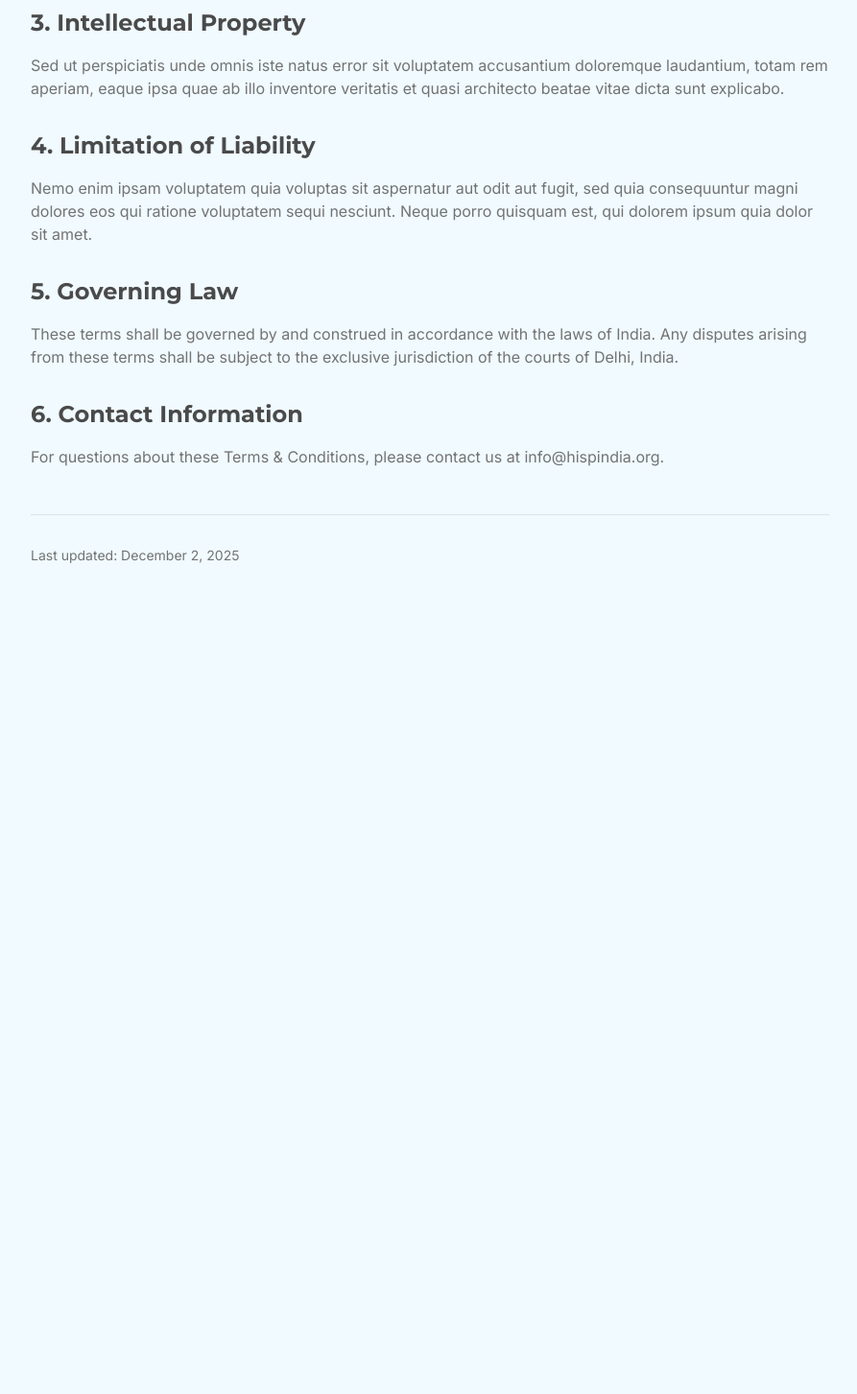
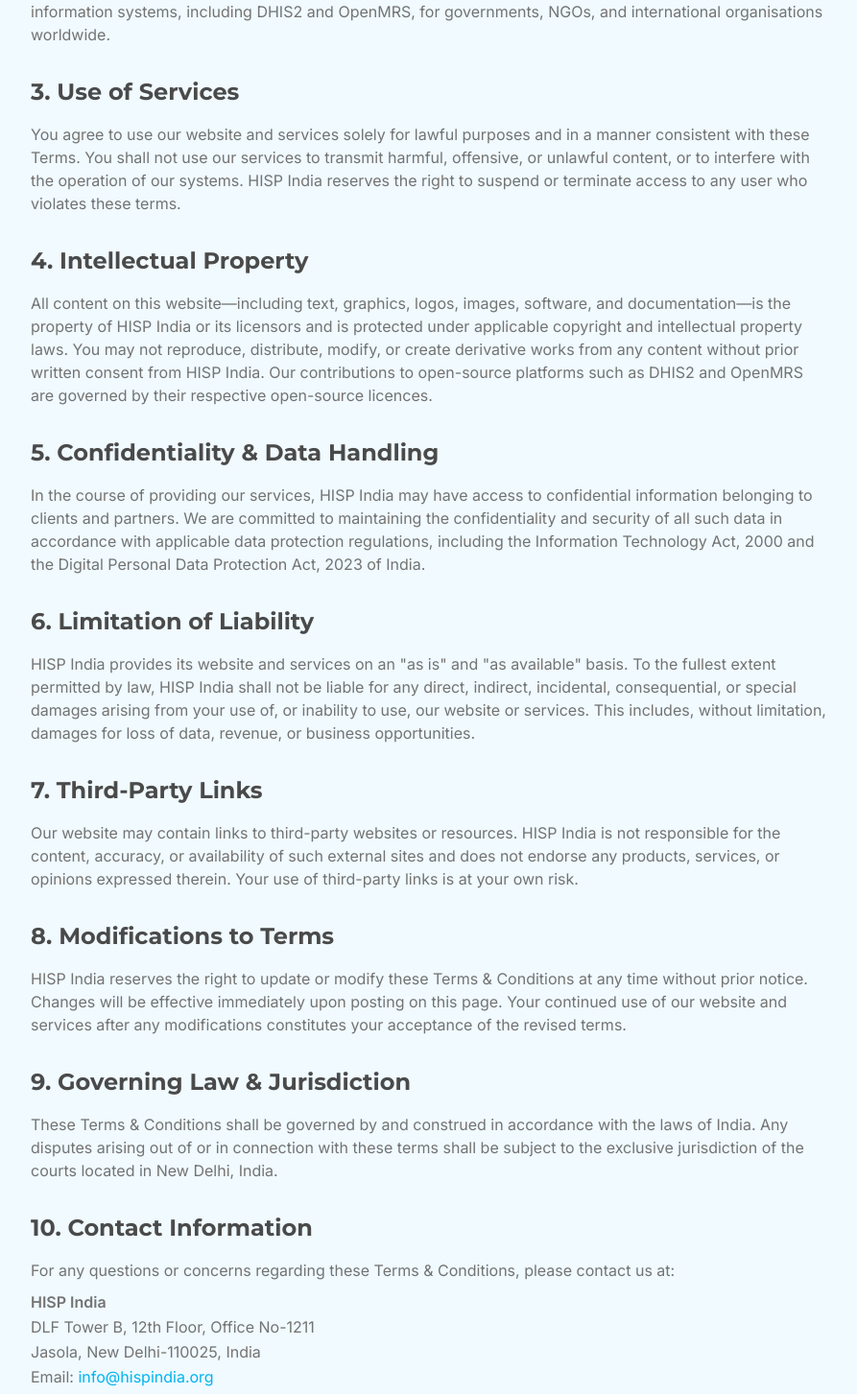
Before and after one commit to HISP-India/hisp-india-web-bones, a React (Vite) app: page /terms in a window 1280 px wide. Shown: the part 440-1893 px from the top of the page at 96% size, without its empty margins (192-1085 px from the left). Before the commit the page ends 1125 px from the top, so only its background shows below. Built offline with nearby package versions, Linux system fonts and the light colour scheme; the HTML template or start-up script is replaced by a standard one.

Commit message:
Update terms content for HISP India
Co-authored-by: bhardwajsahilr <194711000+bhardwajsahilr@users.noreply.github.com>

```diff
--- a/src/pages/Terms.tsx
+++ b/src/pages/Terms.tsx
@@ -7,49 +7,84 @@ export default function Terms() {
         <section>
           <h2 className="font-heading text-2xl font-bold mb-4">1. Acceptance of Terms</h2>
           <p className="text-muted-foreground">
-            Lorem ipsum dolor sit amet, consectetur adipiscing elit. Sed do eiusmod tempor incididunt ut labore et dolore magna aliqua. Ut enim ad minim veniam, quis nostrud exercitation ullamco laboris nisi ut aliquip ex ea commodo consequat.
+            By accessing and using the website and services provided by HISP India (Health Information Systems Programme India), you acknowledge that you have read, understood, and agree to be bound by these Terms & Conditions. If you do not agree with any part of these terms, please refrain from using our website and services.
           </p>
         </section>
 
         <section>
-          <h2 className="font-heading text-2xl font-bold mb-4">2. Use of Services</h2>
+          <h2 className="font-heading text-2xl font-bold mb-4">2. About HISP India</h2>
           <p className="text-muted-foreground">
-            Duis aute irure dolor in reprehenderit in voluptate velit esse cillum dolore eu fugiat nulla pariatur. Excepteur sint occaecat cupidatat non proident, sunt in culpa qui officia deserunt mollit anim id est laborum.
+            HISP India is a global node of the HISP network, headquartered at DLF Tower B, 12th Floor, Office No-1211, Jasola, New Delhi-110025, India. We specialise in the design, implementation, and support of health information systems, including DHIS2 and OpenMRS, for governments, NGOs, and international organisations worldwide.
           </p>
         </section>
 
         <section>
-          <h2 className="font-heading text-2xl font-bold mb-4">3. Intellectual Property</h2>
+          <h2 className="font-heading text-2xl font-bold mb-4">3. Use of Services</h2>
           <p className="text-muted-foreground">
-            Sed ut perspiciatis unde omnis iste natus error sit voluptatem accusantium doloremque laudantium, totam rem aperiam, eaque ipsa quae ab illo inventore veritatis et quasi architecto beatae vitae dicta sunt explicabo.
+            You agree to use our website and services solely for lawful purposes and in a manner consistent with these Terms. You shall not use our services to transmit harmful, offensive, or unlawful content, or to interfere with the operation of our systems. HISP India reserves the right to suspend or terminate access to any user who violates these terms.
           </p>
         </section>
 
         <section>
-          <h2 className="font-heading text-2xl font-bold mb-4">4. Limitation of Liability</h2>
+          <h2 className="font-heading text-2xl font-bold mb-4">4. Intellectual Property</h2>
           <p className="text-muted-foreground">
-            Nemo enim ipsam voluptatem quia voluptas sit aspernatur aut odit aut fugit, sed quia consequuntur magni dolores eos qui ratione voluptatem sequi nesciunt. Neque porro quisquam est, qui dolorem ipsum quia dolor sit amet.
+            All content on this website—including text, graphics, logos, images, software, and documentation—is the property of HISP India or its licensors and is protected under applicable copyright and intellectual property laws. You may not reproduce, distribute, modify, or create derivative works from any content without prior written consent from HISP India. Our contributions to open-source platforms such as DHIS2 and OpenMRS are governed by their respective open-source licences.
           </p>
         </section>
 
         <section>
-          <h2 className="font-heading text-2xl font-bold mb-4">5. Governing Law</h2>
+          <h2 className="font-heading text-2xl font-bold mb-4">5. Confidentiality & Data Handling</h2>
           <p className="text-muted-foreground">
-            These terms shall be governed by and construed in accordance with the laws of India. Any disputes arising from these terms shall be subject to the exclusive jurisdiction of the courts of Delhi, India.
+            In the course of providing our services, HISP India may have access to confidential information belonging to clients and partners. We are committed to maintaining the confidentiality and security of all such data in accordance with applicable data protection regulations, including the Information Technology Act, 2000 and the Digital Personal Data Protection Act, 2023 of India.
           </p>
         </section>
 
         <section>
-          <h2 className="font-heading text-2xl font-bold mb-4">6. Contact Information</h2>
+          <h2 className="font-heading text-2xl font-bold mb-4">6. Limitation of Liability</h2>
           <p className="text-muted-foreground">
-            For questions about these Terms & Conditions, please contact us at info@hispindia.org.
+            HISP India provides its website and services on an "as is" and "as available" basis. To the fullest extent permitted by law, HISP India shall not be liable for any direct, indirect, incidental, consequential, or special damages arising from your use of, or inability to use, our website or services. This includes, without limitation, damages for loss of data, revenue, or business opportunities.
           </p>
+        </section>
+
+        <section>
+          <h2 className="font-heading text-2xl font-bold mb-4">7. Third-Party Links</h2>
+          <p className="text-muted-foreground">
+            Our website may contain links to third-party websites or resources. HISP India is not responsible for the content, accuracy, or availability of such external sites and does not endorse any products, services, or opinions expressed therein. Your use of third-party links is at your own risk.
+          </p>
+        </section>
+
+        <section>
+          <h2 className="font-heading text-2xl font-bold mb-4">8. Modifications to Terms</h2>
+          <p className="text-muted-foreground">
+            HISP India reserves the right to update or modify these Terms & Conditions at any time without prior notice. Changes will be effective immediately upon posting on this page. Your continued use of our website and services after any modifications constitutes your acceptance of the revised terms.
+          </p>
+        </section>
+
+        <section>
+          <h2 className="font-heading text-2xl font-bold mb-4">9. Governing Law & Jurisdiction</h2>
+          <p className="text-muted-foreground">
+            These Terms & Conditions shall be governed by and construed in accordance with the laws of India. Any disputes arising out of or in connection with these terms shall be subject to the exclusive jurisdiction of the courts located in New Delhi, India.
+          </p>
+        </section>
+
+        <section>
+          <h2 className="font-heading text-2xl font-bold mb-4">10. Contact Information</h2>
+          <p className="text-muted-foreground">
+            For any questions or concerns regarding these Terms & Conditions, please contact us at:
+          </p>
+          <address className="text-muted-foreground not-italic mt-2 leading-relaxed">
+            <strong>HISP India</strong><br />
+            DLF Tower B, 12th Floor, Office No-1211<br />
+            Jasola, New Delhi-110025, India<br />
+            Email: <a href="mailto:info@hispindia.org" className="text-primary hover:underline">info@hispindia.org</a><br />
+            Website: <a href="https://www.hispindia.org" className="text-primary hover:underline">www.hispindia.org</a>
+          </address>
         </section>
       </div>
 
       <div className="mt-12 pt-8 border-t">
         <p className="text-sm text-muted-foreground">
-          Last updated: December 2, 2025
+          Last updated: March 17, 2026
         </p>
       </div>
     </div>
```
